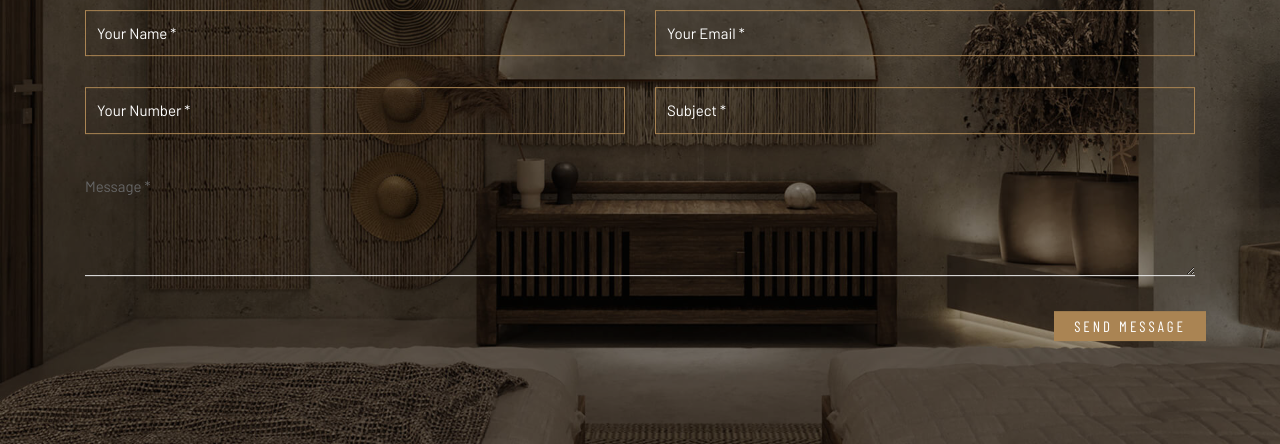
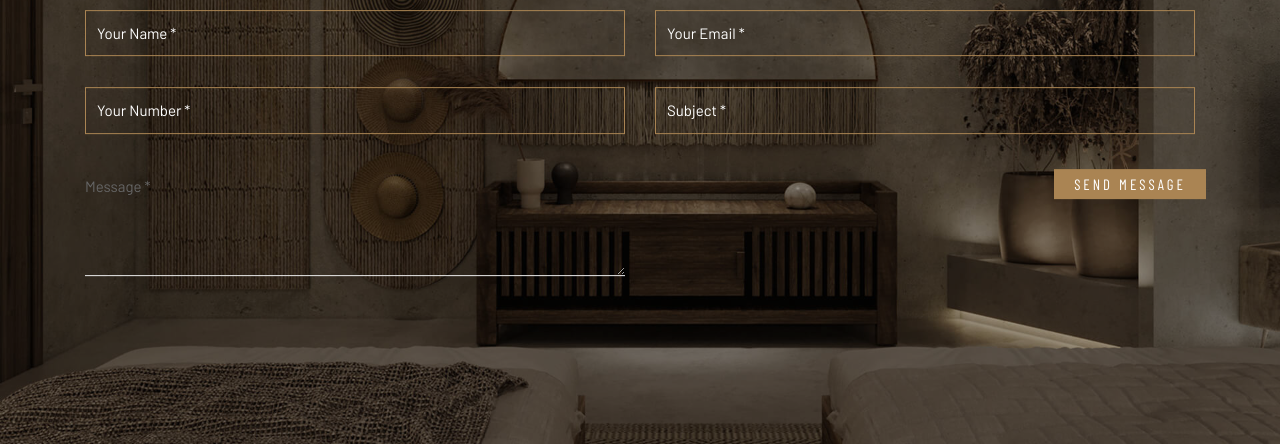
Before and after one commit to nathanLBB/LBB, a plain HTML site: page index.html in a window 1280 px wide. Shown: the part 432-876 px from the top of the page. Drawn offline with nearby package versions, Linux system fonts and the light colour scheme.

Commit message:
Update index.html

```diff
--- a/index.html
+++ b/index.html
@@ -61,10 +61,10 @@
                             <div class="col-md-6 form-group">
                                 <input name="subject" type="text" placeholder="Subject *" required>
                             </div>
-                            <div class="col-md-12 form-group">
+                            <div class="col-md-6 form-group">
                                 <textarea name="message" id="message" cols="30" rows="4" placeholder="Message *" required></textarea>
                             </div>
-                            <div class="col-md-12">
+                            <div class="col-md-6">
                                 <button type="submit" class="butn-dark2"><span>Send Message</span></button>
                                     </div>
                                 </div>
```
